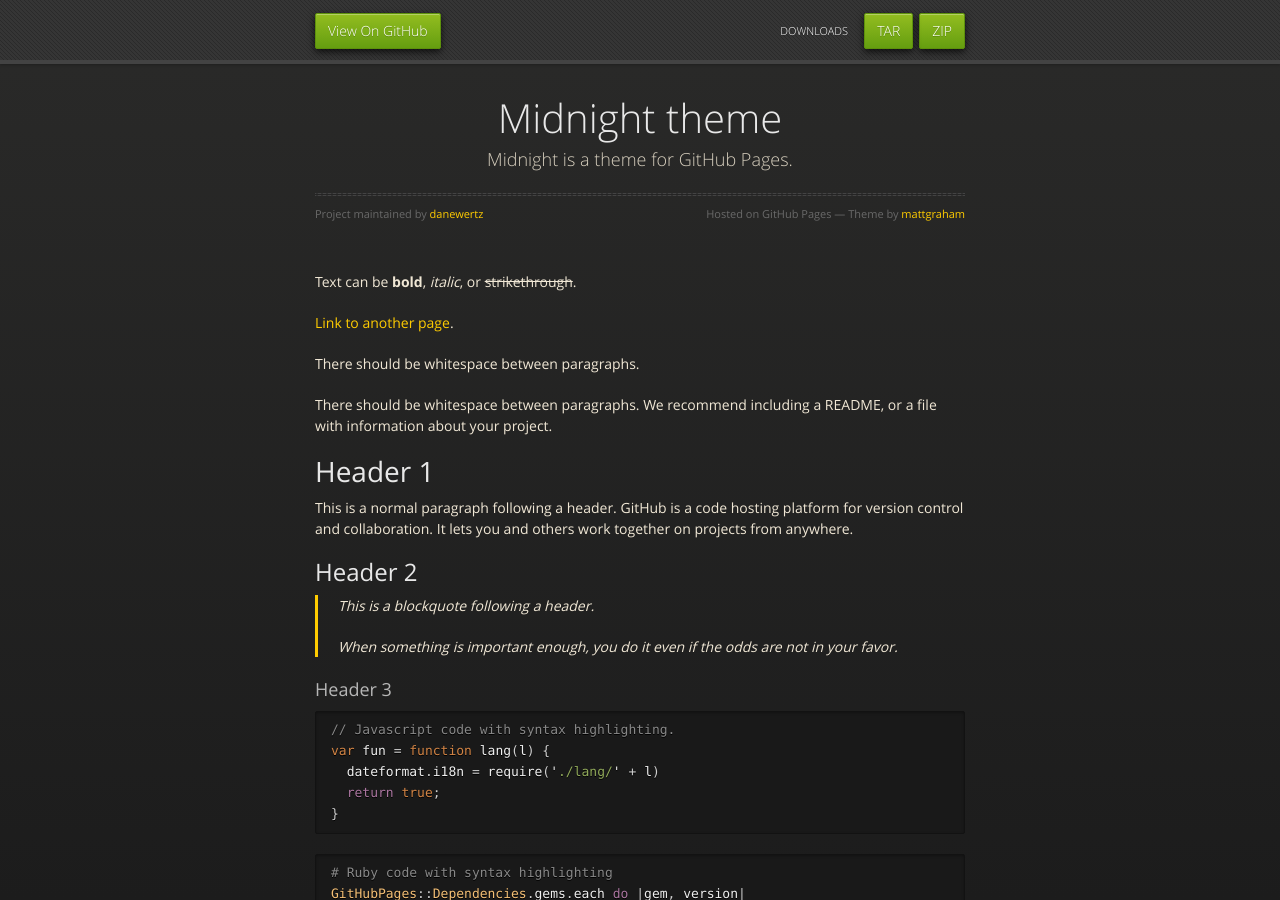
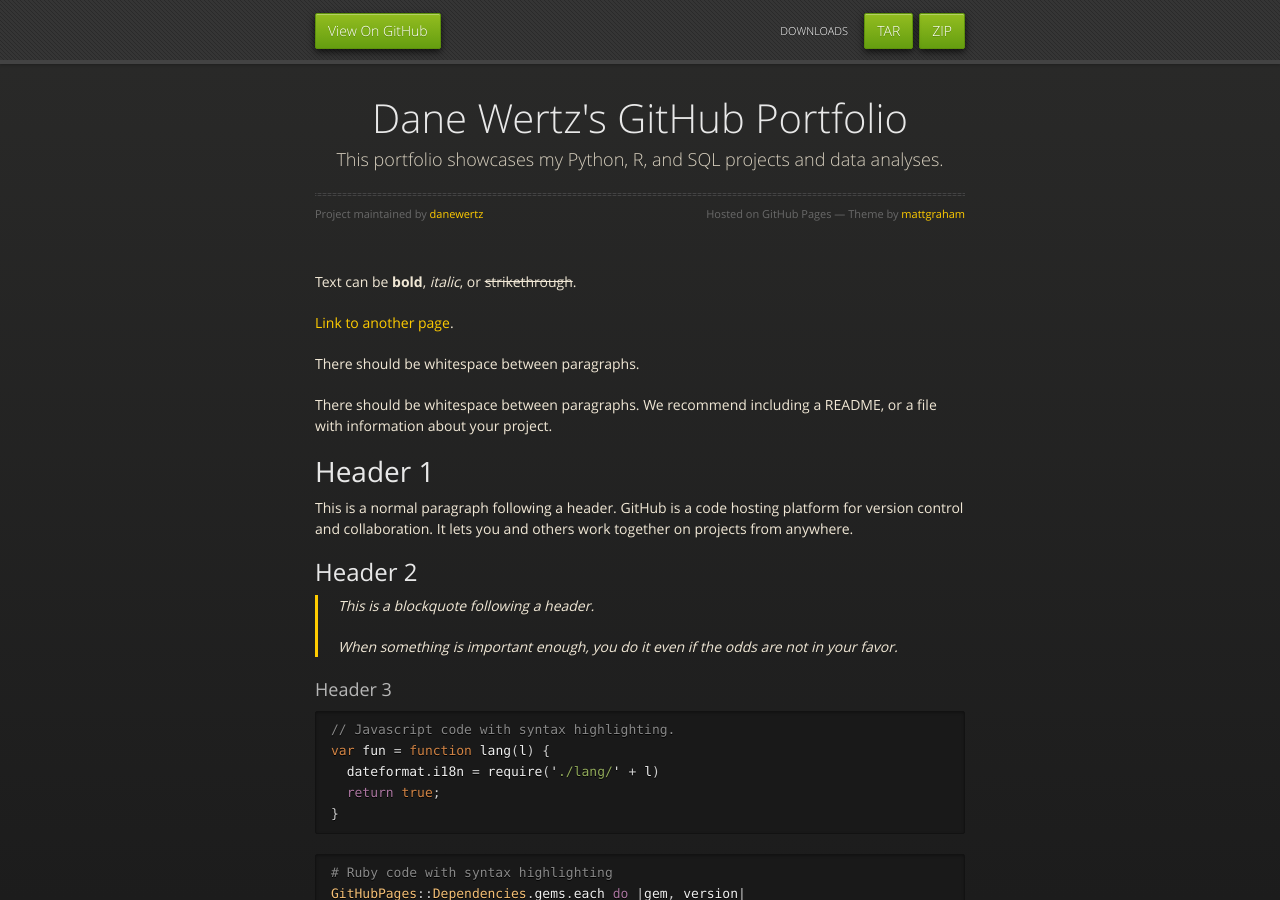
Before and after one commit to danewertz/danewertz.github.io, a Jekyll site: the page built from index.md, in a window 1280 px wide and 900 px high. Built offline with Jekyll 4.4.1, drawn with Linux system fonts in a browser that asks for light colours.

Commit message:
Update _config.yml

```diff
--- a/_config.yml
+++ b/_config.yml
@@ -1,5 +1,5 @@
-title: Midnight theme
-description: Midnight is a theme for GitHub Pages.
+title: Dane Wertz's GitHub Portfolio
+description: This portfolio showcases my Python, R, and SQL projects and data analyses.
 show_downloads: true
 google_analytics:
 theme: jekyll-theme-midnight
```
